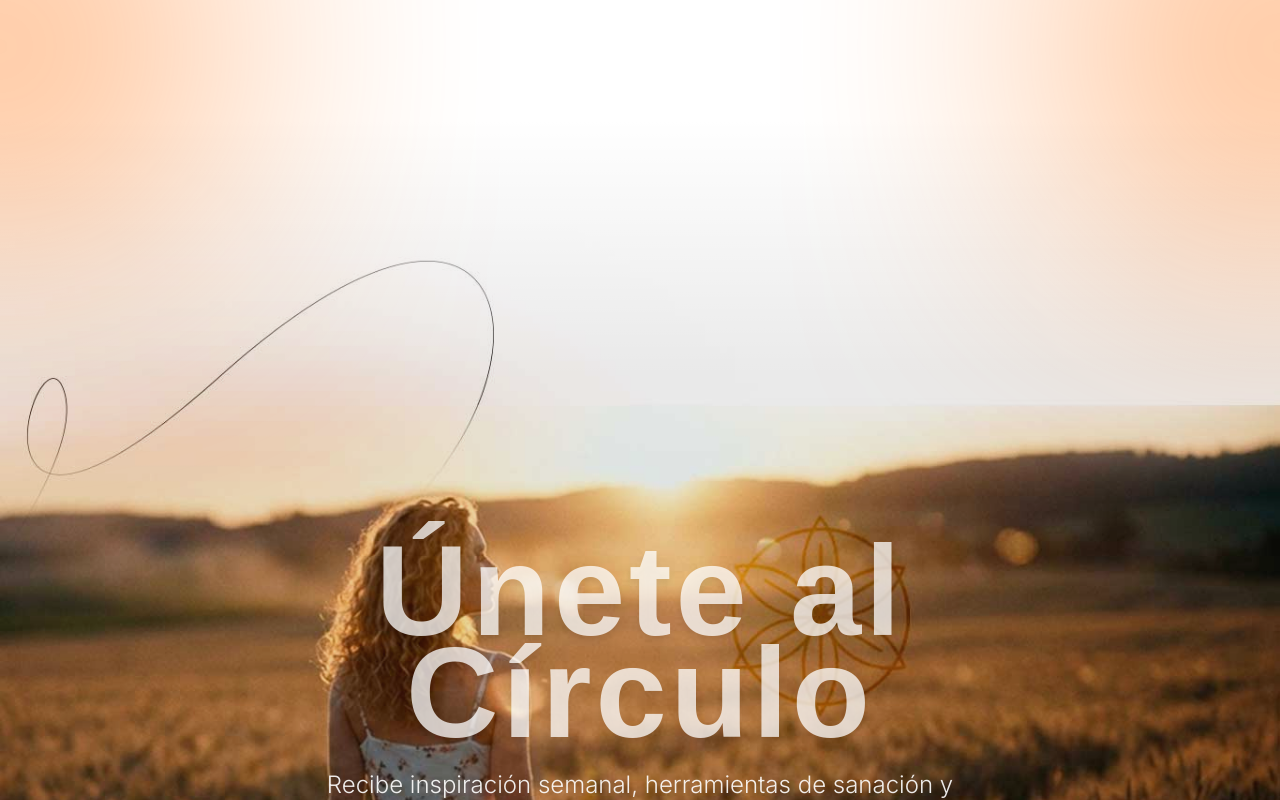
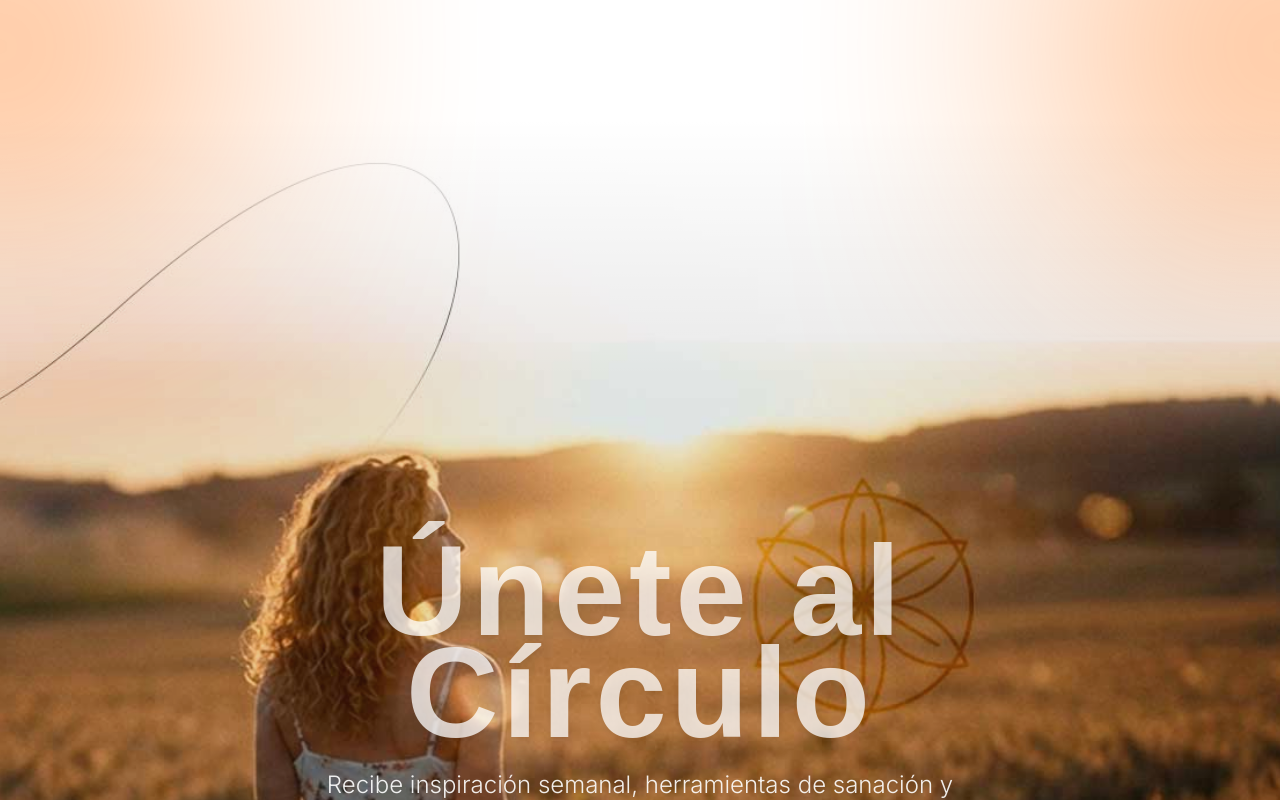
Before and after one commit to yelitzerangeloficialweb-max/yelitze-rangel-web, a Next.js app: page / in a window 1280 px wide. Shown: the part 5740-6540 px from the top of the page. Built offline with nearby package versions, Linux system fonts and the light colour scheme; a web font is replaced by a local one.

Commit message:
fix: reverted NewNewsletter image to object-cover to eliminate white side stripes

```diff
--- a/components/home/NewNewsletter.tsx
+++ b/components/home/NewNewsletter.tsx
@@ -16,7 +16,7 @@ export default function NewNewsletter() {
                     fill
                     quality={100}
                     sizes="100vw"
-                    className="object-contain object-center"
+                    className="object-cover object-center"
                 />
                 <div className="absolute inset-0 bg-black/10" />
                 <div className="absolute top-0 left-0 w-full h-64 bg-gradient-to-b from-white to-transparent z-10" />
```
